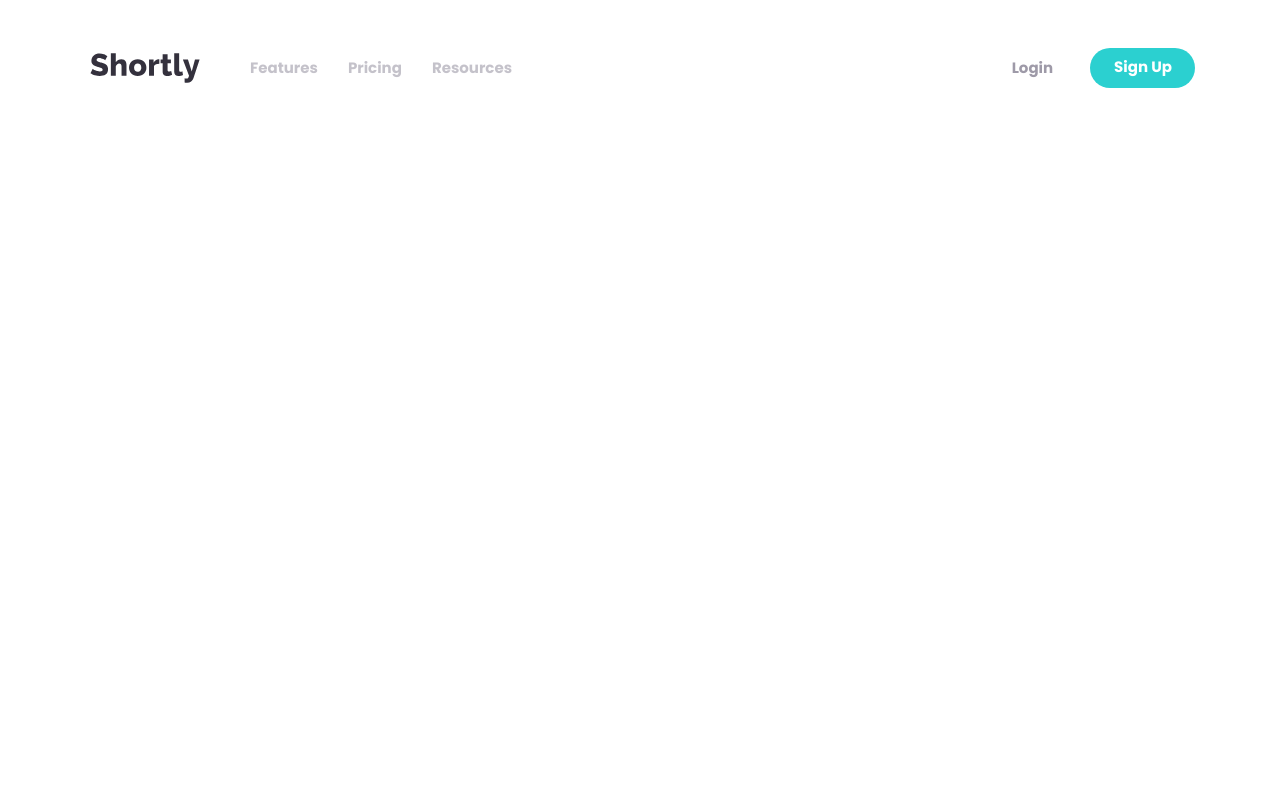
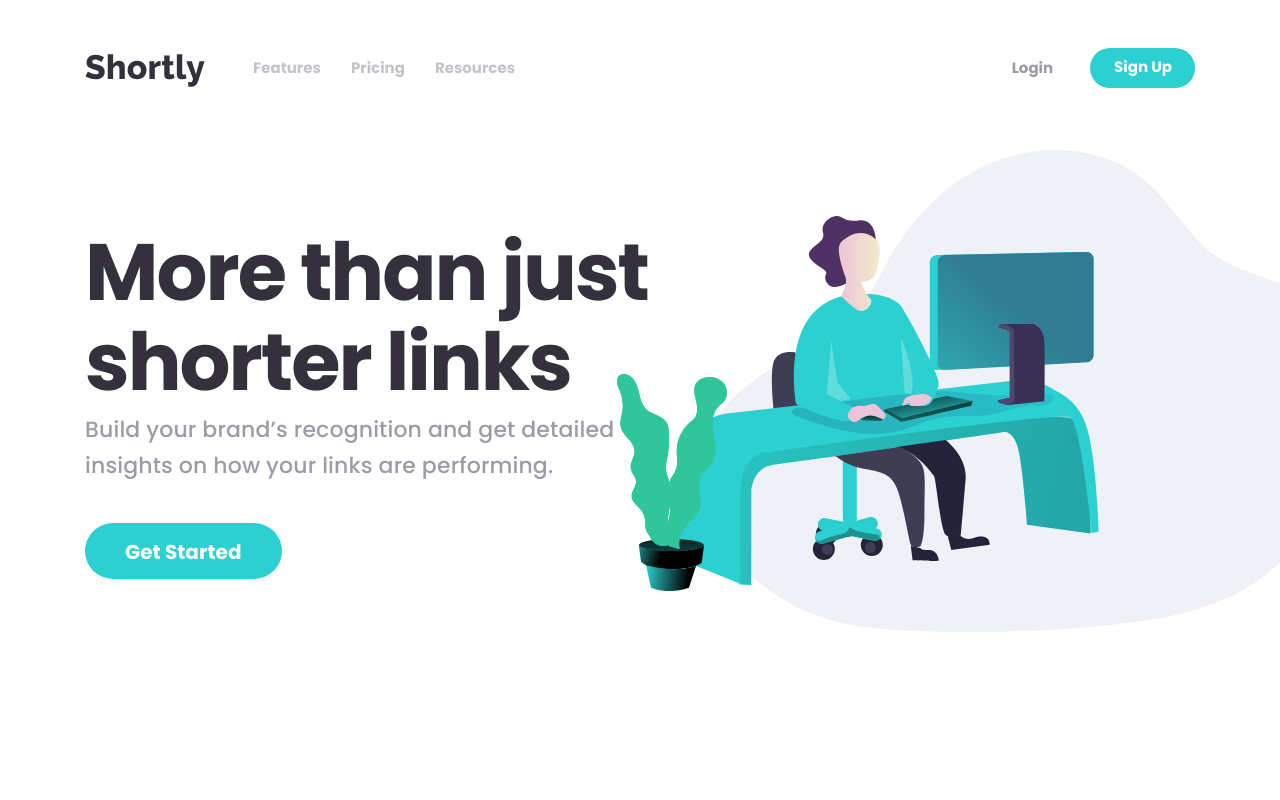
Before and after one commit to Nigohmahram/Shortly, a plain HTML site: page index.html in a window 1280 px wide. Drawn offline with Linux system fonts and the light colour scheme.

Commit message:
Add hero

```diff
--- a/index.html
+++ b/index.html
@@ -14,7 +14,7 @@
      <header class="site__header">
           <div class="site-header__container container">
                <a class="site-header__logo logo" href="#">
-                    <img class="logo__img" src="img/logo.svg" alt="bg-logo" width="120" height="32">
+                    <img class="logo__img" src="img/logo.svg" alt="bg-logo" width="120" height="33">
                </a>
                <nav class="site-header__sitenav sitenav">
                     <ul class="sitenav__list">
@@ -30,7 +30,18 @@
           </div>
      </header>
 
-
+     <main class="main-content">
+          <div class="hero">
+               <div class="container">
+                    <div class="hero__inner">
+                         <h1 class="hero__title">More than just shorter links</h1>
+                         <p class="hero__text">Build your brand’s recognition and get detailed insights on how your
+                              links are performing.</p>
+                         <a class="button hero__button" href="#">Get Started</a>
+                    </div>
+               </div>
+          </div>
+     </main>
 
 
 
--- a/style/style.css
+++ b/style/style.css
@@ -84,7 +84,7 @@ img {
      border-radius: 28px;
      border: 0;
      font-size: 20px;
-     line-height: 1.5;
+     line-height: normal;
      font-weight: bold;
      background-color: #2BD0D0;
      color: var(--white-color);
@@ -123,9 +123,9 @@ img {
 .site__header {
      background-color: var(--white-color);
      padding-top: 48px;
-     padding-bottom: 48px;
+     padding-bottom: 49px;
      font-weight: bold;
-     line-height: normal;
+     line-height: 28px;
 }
 
 .site-header__container {
@@ -134,7 +134,8 @@ img {
 }
 
 .site-header__logo {
-     margin-right: 45px;
+     padding-top: 6px;
+     margin-right: 48px;
 }
 
 .logo {
@@ -152,7 +153,7 @@ img {
 .logo__img {
      display: block;
      width: 120px;
-     height: 30px;
+     height: 33px;
      object-fit: contain;
 }
 
@@ -205,3 +206,44 @@ img {
 .site-header__login-link:active {
      opacity: 0.6;
 }
+
+/* MAIN  */
+.main-content {}
+
+.hero {
+     padding-top: 90px;
+     padding-bottom: 138px;
+     background-image: url(../img/bg-img.svg);
+     background-repeat: no-repeat;
+     background-position: left calc(50% + 343px) top 13px;
+}
+
+.hero__inner {
+     max-width: 565px;
+}
+
+.hero__title {
+     margin: 0;
+     padding: 0;
+     margin-bottom: 5px;
+     font-family: var(--font-family);
+     font-weight: var(--font-weight7);
+     font-size: 80px;
+     line-height: 90px;
+     letter-spacing: -2px;
+}
+
+.hero__text {
+     margin-top: 0;
+     margin-bottom: 30px;
+     font-family: var(--font-family);
+     font-weight: var(--font-weight5);
+     font-size: 22px;
+     line-height: 36px;
+     letter-spacing: 0.15px;
+     color: var(--text-color);
+}
+
+.hero__button {
+     margin-top: 9px;
+}
```
Also changed, not shown: img/bg-img.svg (added).
